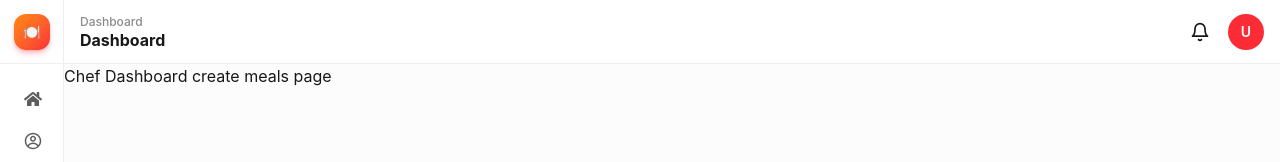
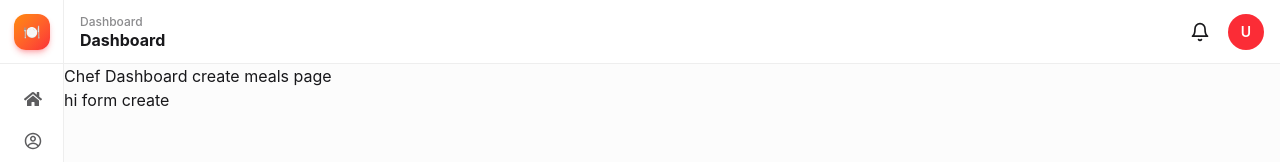
Before and after one commit to asik247/localChefBazaar_client, a React (Vite) app: page /dashboardLayouts/createMeal in a window 1280 px wide. Shown: the top 162 px of the page. Built offline with nearby package versions, Linux system fonts and the light colour scheme; no server answers; sample sign-in values are in the browser's storage.

Commit message:
create meals in chef

```diff
--- a/src/Pages/DashBoard/ChefDashboard/CreateMeal.jsx
+++ b/src/Pages/DashBoard/ChefDashboard/CreateMeal.jsx
@@ -1,9 +1,9 @@
 import React from 'react';
-
 const CreateMeal = () => {
     return (
         <div>
             <h1>Chef Dashboard create meals page</h1>
+            hi form create
         </div>
     );
 };
```
